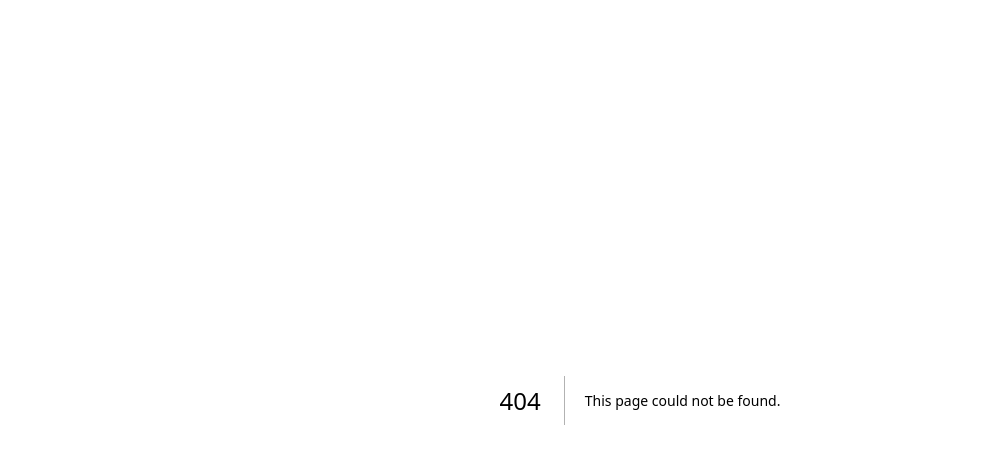
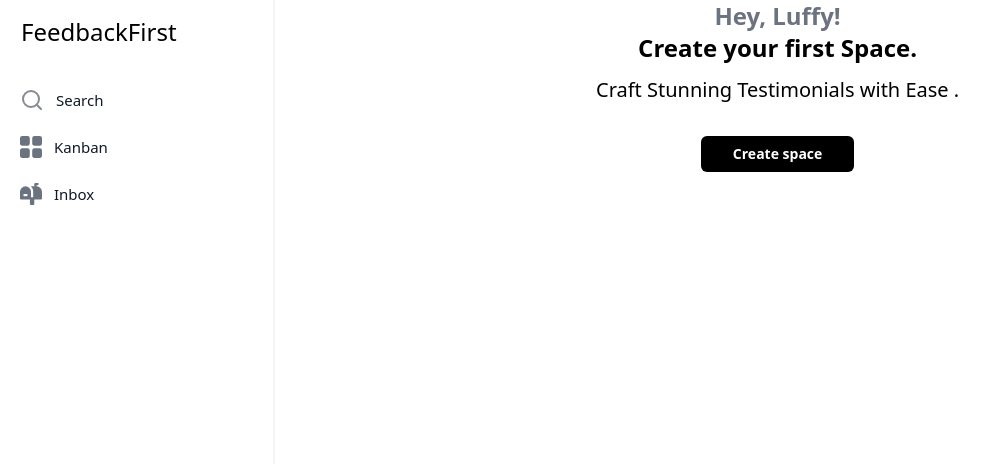
Before and after one commit to Nithishvb/FeedbackFirst, a Next.js app in the folder apps/web/: page /dashboard/space in a window 1280 px wide. Before the commit this address had no page. Shown: the top 464 px of the page, without its empty margins (0-1001 px from the left). Built offline with nearby package versions, Linux system fonts and the light colour scheme.

Commit message:
feat: setup route and generate id for create new space

```diff
--- a/apps/web/app/dashboard/_components/DynamicSharedLayout.tsx
+++ b/apps/web/app/dashboard/_components/DynamicSharedLayout.tsx
@@ -22,14 +22,19 @@ const DynamicSharedLayout = ({ children }: { children: React.ReactNode }) => {
                 className="flex items-center p-2 text-gray-900 rounded-lg dark:text-white hover:bg-gray-100 dark:hover:bg-gray-700 group"
               >
                 <svg
-                  className="w-[22px] h-[22px] text-gray-500 transition duration-75 dark:text-gray-400 group-hover:text-gray-900 dark:group-hover:text-white"
-                  aria-hidden="true"
                   xmlns="http://www.w3.org/2000/svg"
-                  fill="currentColor"
-                  viewBox="0 0 22 21"
+                  width="24"
+                  height="24"
+                  viewBox="0 0 24 24"
+                  fill="none"
+                  stroke="currentColor"
+                  stroke-width="2"
+                  stroke-linecap="round"
+                  stroke-linejoin="round"
+                  className="lucide lucide-search shrink-0 opacity-50"
                 >
-                  <path d="M16.975 11H10V4.025a1 1 0 0 0-1.066-.998 8.5 8.5 0 1 0 9.039 9.039.999.999 0 0 0-1-1.066h.002Z" />
-                  <path d="M12.5 0c-.157 0-.311.01-.565.027A1 1 0 0 0 11 1.02V10h8.975a1 1 0 0 0 1-.935c.013-.188.028-.374.028-.565A8.51 8.51 0 0 0 12.5 0Z" />
+                  <circle cx="11" cy="11" r="8" />
+                  <path d="m21 21-4.3-4.3" />
                 </svg>
                 <span className="ms-3 text-[15px]">Search</span>
               </a>
--- /dev/null
+++ b/apps/web/app/dashboard/space/page.tsx
@@ -0,0 +1,32 @@
+"use client";
+
+import { useRouter } from "next/navigation";
+import React from "react";
+import { v4 as uuidv4 } from "uuid";
+
+const page = () => {
+
+  const { push } = useRouter();
+
+  return (
+    <div className="flex justify-center items-center">
+      <div className="text-center">
+        <h1 className="text-2xl font-semibold mb-3">
+          <span className="block text-gray-500">Hey, Luffy!</span>
+          <span className="block">Create your first Space.</span>
+        </h1>
+        <p className="text-xl text-center">
+          <span className="max-w-md">
+            Craft Stunning Testimonials with Ease .
+          </span>
+        </p>
+        <button
+          className="px-8 py-2 mt-8 bg-black text-white text-sm rounded-md font-semibold hover:bg-black/[0.8] hover:shadow-lg"
+          onClick={() => push(`/space/${uuidv4()}}`)}
+        >Create space</button>
+      </div>
+    </div>
+  );
+};
+
+export default page;
--- /dev/null
+++ b/apps/web/app/space/page.tsx
@@ -0,0 +1,7 @@
+import { redirect } from "next/navigation";
+
+const page = () => {
+  redirect("/dashboard")
+}
+
+export default page;
--- /dev/null
+++ b/packages/ui/utils/index.ts
@@ -0,0 +1,6 @@
+import clsx, { ClassValue } from "clsx";
+import { twMerge } from "tailwind-merge";
+
+export function cn(...inputs: ClassValue[]) {
+  return twMerge(clsx(inputs));
+};
```
